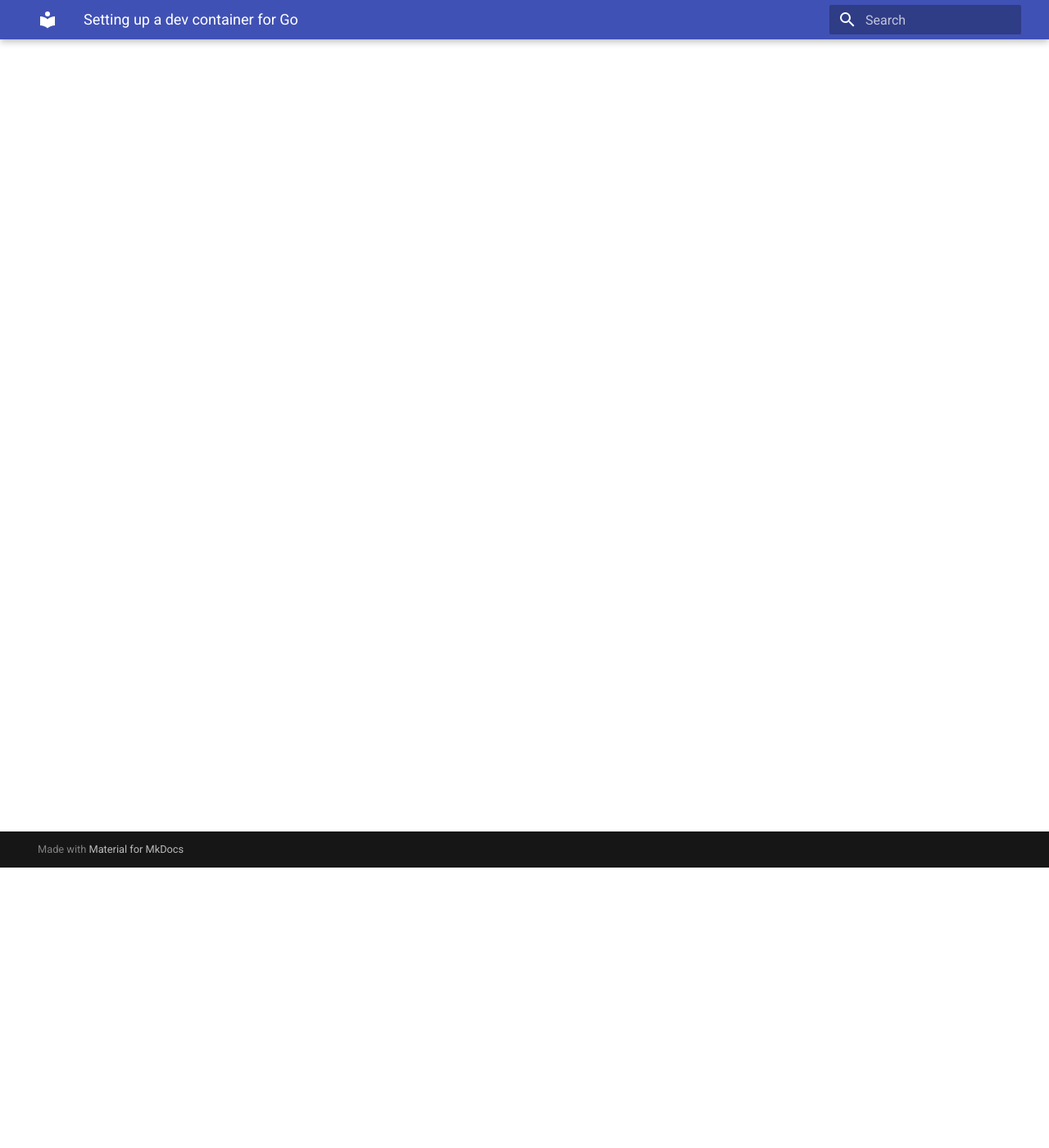
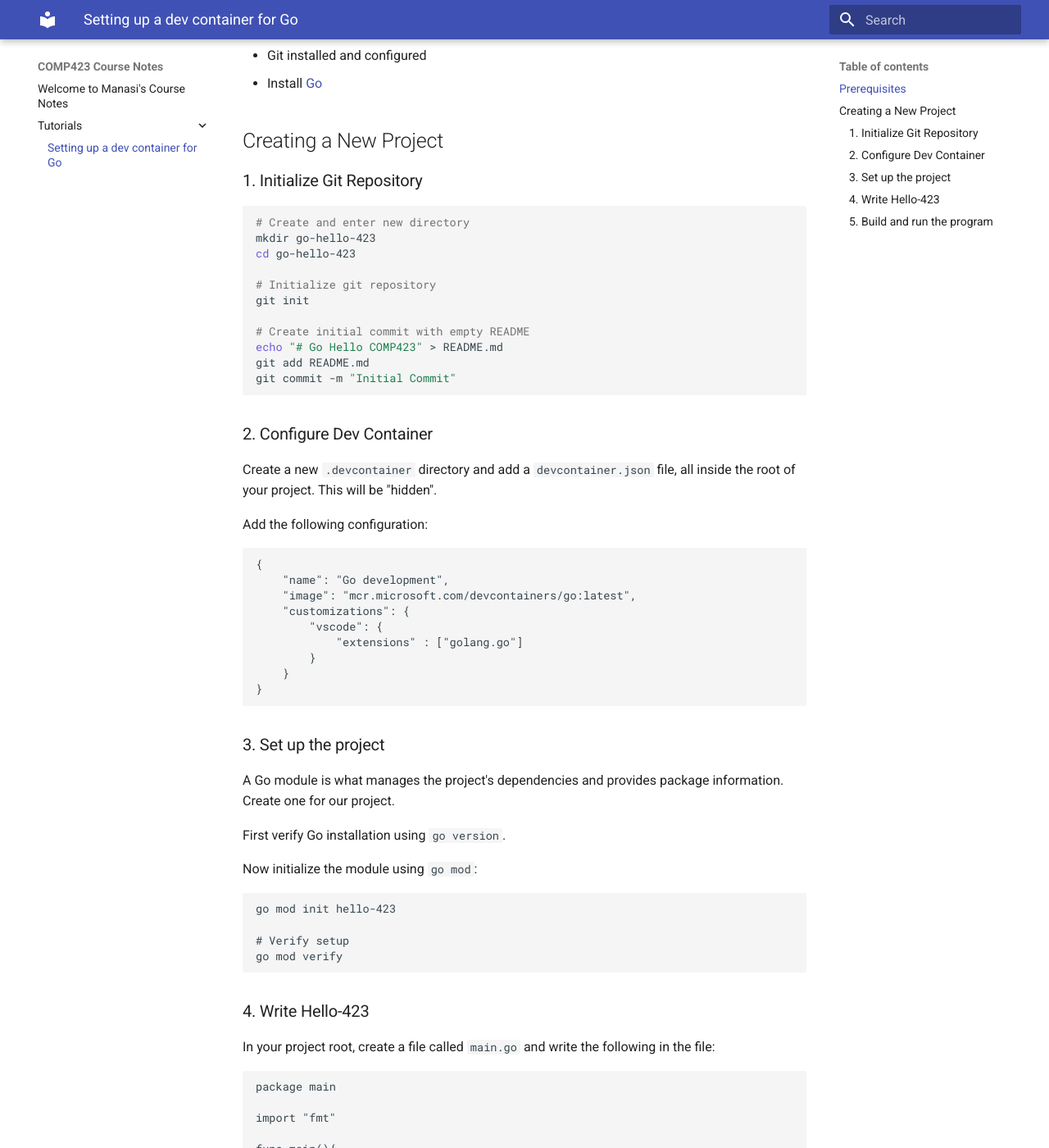
Before and after one commit to mchaudh-21/comp423-course-notes, an MkDocs documentation site: the page built from docs/tutorials/go-setup.md, in a window 1280 px wide and 1400 px high, scrolled down 342 px. Shown: the whole window at 82% size. Built offline with MkDocs 1.6.1 and Material for MkDocs 9.7.7, drawn with Linux system fonts in a browser that asks for light colours; some of the changed text lies outside the part shown.

Commit message:
first draft of tutorial

````diff
--- a/docs/tutorials/go-setup.md
+++ b/docs/tutorials/go-setup.md
@@ -3,3 +3,80 @@
 * Primary author: [Manasi Chaudhary](https://github.com/mchaudh-21
 )
 * Reviewer: [Emma Coye](https://github.com/emmacoye)
+
+## Prerequisites
+* VS Code installed with Dev Containers extension
+* Docker Desktop installed and running
+* Git installed and configured
+* Install [Go](https://go.dev/doc/install)
+
+## Creating a New Project
+
+### 1. Initialize Git Repository
+
+``` bash
+# Create and enter new directory
+mkdir go-hello-423
+cd go-hello-423
+
+# Initialize git repository
+git init
+
+# Create initial commit with empty README
+echo "# Go Hello COMP423" > README.md
+git add README.md
+git commit -m "Initial Commit"
+```
+
+### 2. Configure Dev Container
+Create a new ```.devcontainer``` directory and add a ```devcontainer.json``` file, all inside the root of your project. This will be "hidden".
+
+Add the following configuration:
+```
+{
+    "name": "Go development",
+    "image": "mcr.microsoft.com/devcontainers/go:latest",
+    "customizations": {
+        "vscode": {
+            "extensions" : ["golang.go"]
+        }
+    }
+}
+```
+
+### 3. Set up the project
+A Go module is what manages the project's dependencies and provides package information. Create one for our project.
+
+First verify Go installation using ```go version```.
+
+Now initialize the module using ```go mod```:
+```
+go mod init hello-423
+
+# Verify setup
+go mod verify
+```
+
+### 4. Write Hello-423
+In your project root, create a file called ```main.go``` and write the following in the file:
+
+```
+package main
+
+import "fmt"
+
+func main(){
+    fmt.Println("Hello COMP423")
+}
+```
+
+### 5. Build and run the program
+We can compile and run the program with two different strategies
+
+* Write ```go run main.go``` in the terminal to compile and run the program in one step.
+
+* Use go build to compile the file (similar to ```gcc``` in COMP 211), then run the compiled file. Input each line as follows in the terminal.
+```
+go build
+./hello-423
+```
````
